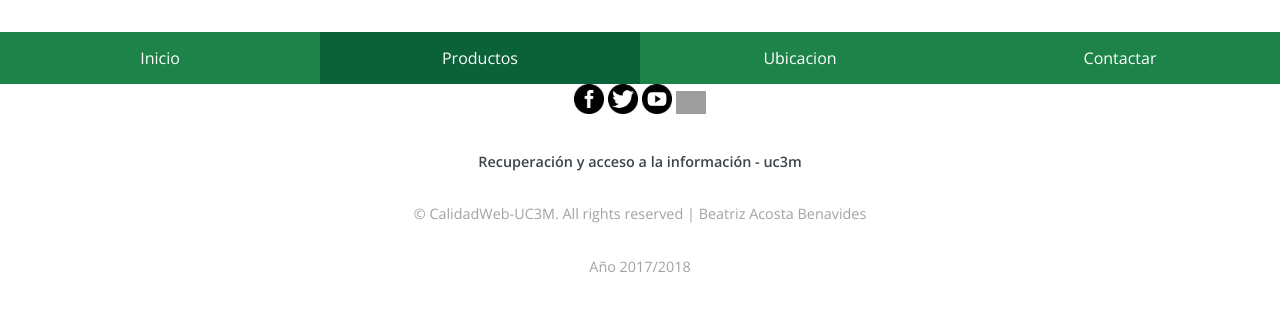
After one commit to Beaacosta/TFG-INF, a PHP site: template templates/navbar.php in a window 1280 px wide. The commit adds this page. Shown: the top 311 px of the page. Run offline with PHP 8.4, Linux system fonts and the light colour scheme; the template is opened without the code that fills it, so the values that code supplies are empty; grey boxes are pictures that could not be loaded.

Commit message:
añadido navbar

```diff
--- a/css/style.css
+++ b/css/style.css
@@ -230,7 +230,7 @@ footer .copyright a {
 
 /* Header */
 
-.cabecera{
+.header{
 	background: #585858;
 	color: #F2F2F2;
 	font-family: "Open Sans", sans-serif;
@@ -262,3 +262,39 @@ footer .copyright a {
     border: 1px solid #848484;
 	margin-right: 15px;
 }
+
+/* Nav */
+
+.nav{
+	width:100%;
+	float: left;
+}
+
+ul {
+	background-color: #1D8348;
+    float: left;
+    width: 100%;
+}
+
+li {
+    display: inline;
+    width:100%;
+}
+
+.nav a {
+    float: left;
+    width: 25%;
+    text-decoration: none;
+    text-align:center;
+    padding: 1% 0% 1% 0%;
+    color: #FFFFFF;
+}
+
+.active{
+	background-color: #0B6138;
+}
+
+.nav a:hover {
+    background-color: #186A3B;
+	color: #FFFFFF !important;
+}
--- a/portada.php
+++ b/portada.php
@@ -4,6 +4,7 @@
 
 <?php include(ABSPATH . 'templates/head.php');?>
 <?php include(ABSPATH . 'templates/header.php');?>
+<?php include(ABSPATH . 'templates/navbar.php');?>
 
 <div id="ppal" class="container-fluid">
 	<div clas="row">
--- a/templates/header.php
+++ b/templates/header.php
@@ -1,4 +1,4 @@
-<div class="row cabecera">
+<div class="row header">
 		<div class="col-xs-12 col-md-6">
 		 	<a href="" class="idioma_icon">
 	  			<span class="glyphicon glyphicon-flag" aria-hidden="true">English</span>
--- /dev/null
+++ b/templates/navbar.php
@@ -0,0 +1,8 @@
+<div class="nav">
+	<ul>
+		<li><a href="#">Inicio</a></li>
+		<li><a class="active" href="#">Productos</a></li>
+		<li><a href="#">Ubicacion</a></li>
+		<li><a href="#">Contactar</a></li>
+	</ul>
+</div>
```
